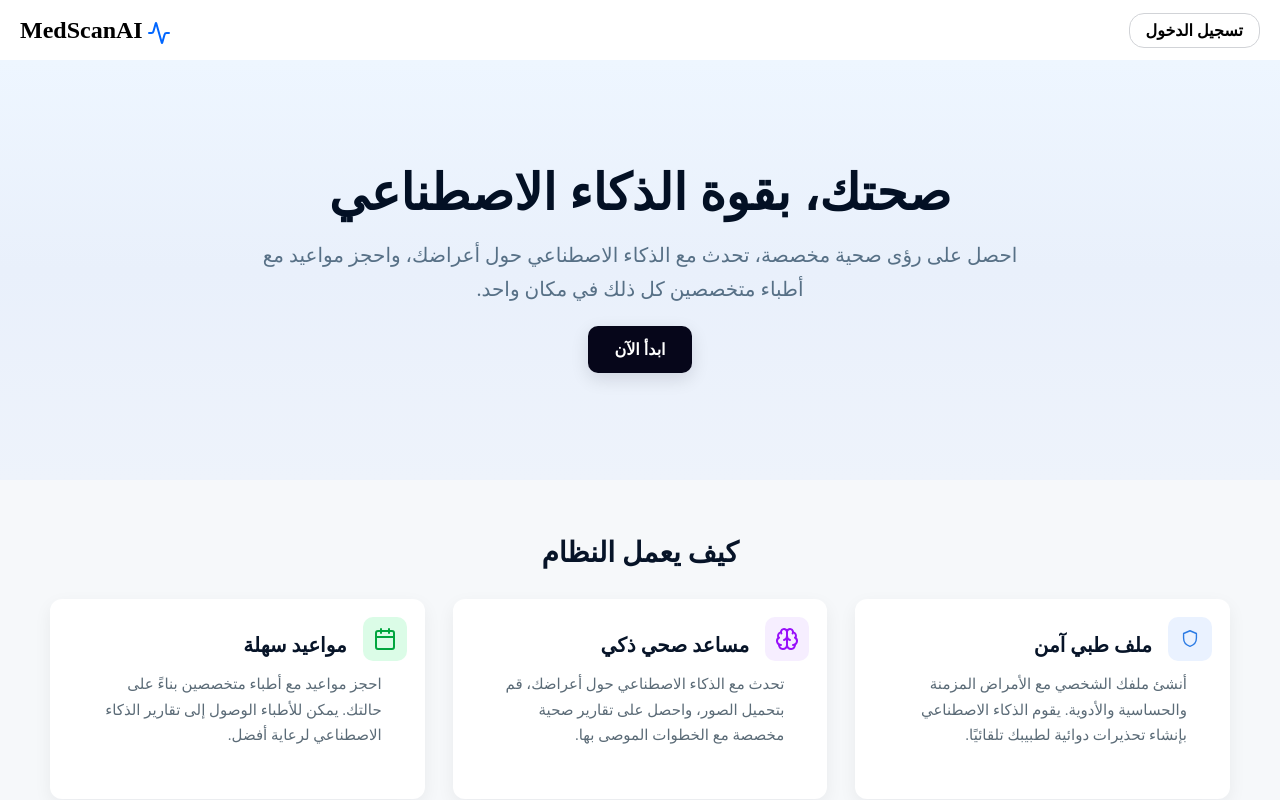
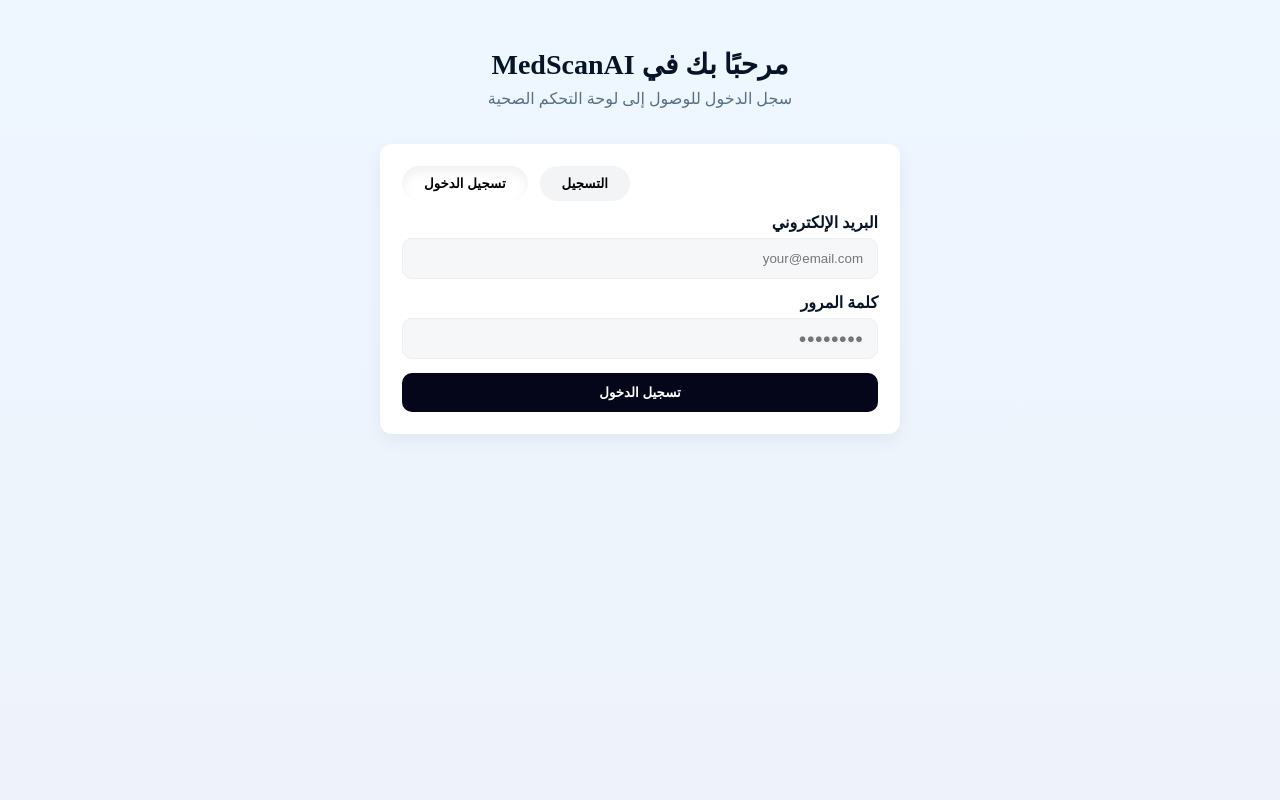
Before and after one commit to mazenabdelgawad700/MedScanAIFrontEnd, a React (Vite) app in the folder medscanai/: page /auth in a window 1280 px wide. Shown: the top 800 px of the page. Built offline with nearby package versions, Linux system fonts and the light colour scheme.

Commit message:
build auth pages, and edit some urls

```diff
--- a/medscanai/src/App.jsx
+++ b/medscanai/src/App.jsx
@@ -1,9 +1,14 @@
+import { Routes, Route } from "react-router-dom";
 import Home from "./pages/Home/Home";
+import Auth from "./pages/Auth/Auth";
 
 function App() {
   return (
     <main>
-      <Home />
+      <Routes>
+        <Route path="/" element={<Home />} />
+        <Route path="/auth" element={<Auth />} />
+      </Routes>
     </main>
   );
 }
--- a/medscanai/src/components/AreYouReady/AreYouReady.jsx
+++ b/medscanai/src/components/AreYouReady/AreYouReady.jsx
@@ -10,7 +10,7 @@
         <p className="are-sub">
           انضم إلى آلاف المرضى الذين يستخدمون MedScanAI بالفعل
         </p>
-        <NavLink to="/signup" className="are-cta" aria-label="إنشاء حساب">
+        <NavLink to="/auth" className="are-cta" aria-label="إنشاء حساب">
           إنشاء حساب
         </NavLink>
       </div>
--- a/medscanai/src/components/Hero/Hero.jsx
+++ b/medscanai/src/components/Hero/Hero.jsx
@@ -11,7 +11,7 @@
           مواعيد مع أطباء متخصصين كل ذلك في مكان واحد.
         </p>
         <div className="hero-cta">
-          <NavLink className="cta-button" to="/login">
+          <NavLink className="cta-button" to="/auth">
             ابدأ الآن
           </NavLink>
         </div>
--- a/medscanai/src/components/Navbar/Navbar.css
+++ b/medscanai/src/components/Navbar/Navbar.css
@@ -45,6 +45,22 @@
   background-color: #d1d3d7;
 }
 
+.login-button button {
+  background: none;
+  border: 1px solid #d1d3d7;
+  border-radius: 15px;
+  font-size: 16px;
+  cursor: pointer;
+  color: #000;
+  font-weight: 700;
+  padding: 8px 16px;
+  transition: 0.2s;
+}
+
+.login-button button:hover {
+  background-color: #d1d3d7;
+}
+
 .navbar-container {
   direction: rtl;
 }
--- a/medscanai/src/components/Navbar/Navbar.jsx
+++ b/medscanai/src/components/Navbar/Navbar.jsx
@@ -1,13 +1,45 @@
-import { NavLink } from "react-router-dom";
+import React, { useEffect, useState } from "react";
+import { NavLink, useNavigate } from "react-router-dom";
 import "./Navbar.css";
 
 const Navbar = () => {
+  const navigate = useNavigate();
+  const [isLogged, setIsLogged] = useState(false);
+
+  useEffect(() => {
+    const check = () => setIsLogged(Boolean(localStorage.getItem("token")));
+    check();
+    const onStorage = () => check();
+    window.addEventListener("storage", onStorage);
+    return () => window.removeEventListener("storage", onStorage);
+  }, []);
+
+  const handleSignOut = () => {
+    try {
+      localStorage.removeItem("token");
+    } catch (err) {
+      void err;
+      console.warn(err);
+    }
+    setIsLogged(false);
+    navigate("/");
+  };
+
   return (
     <nav className="navbar">
       <div className="navbar-container">
-        <div className="login-button">
-          <NavLink to="/login">تسجيل الدخول</NavLink>
-        </div>
+        {!isLogged ? (
+          <div className="login-button">
+            <NavLink to="/auth">تسجيل الدخول</NavLink>
+          </div>
+        ) : (
+          <div className="login-button">
+            <button onClick={handleSignOut} aria-label="تسجيل الخروج">
+              تسجيل الخروج
+            </button>
+          </div>
+        )}
+
         <div className="logo">
           <span className="logo-icon">
             <svg
--- /dev/null
+++ b/medscanai/src/pages/Auth/Auth.css
@@ -0,0 +1,126 @@
+.auth-page {
+  min-height: 100vh;
+  display: flex;
+  flex-direction: column;
+  align-items: center;
+  background: linear-gradient(180deg, #eef6ff 0%, #eef3fb 100%);
+  direction: rtl;
+  padding: 48px 12px;
+}
+
+.auth-top {
+  text-align: center;
+  margin-bottom: 18px;
+}
+
+.logo-badge {
+  width: 56px;
+  height: 56px;
+  border-radius: 12px;
+  background: #1673ff;
+  color: white;
+  display: inline-flex;
+  align-items: center;
+  justify-content: center;
+  font-size: 28px;
+  margin-bottom: 12px;
+}
+
+.auth-title {
+  margin: 0;
+  font-size: 28px;
+  color: #071428;
+}
+
+.auth-sub {
+  margin: 8px 0 0 0;
+  color: #577086;
+}
+
+.auth-card {
+  width: 100%;
+  max-width: 520px;
+  background: #fff;
+  border-radius: 12px;
+  padding: 22px;
+  box-shadow: 0 6px 18px rgba(6, 6, 26, 0.06);
+  margin-top: 18px;
+}
+
+.auth-card-head {
+  display: flex;
+  gap: 12px;
+  justify-content: flex-end;
+  margin-bottom: 12px;
+}
+
+.tab {
+  background: #f3f4f6;
+  border: none;
+  padding: 10px 22px;
+  border-radius: 22px;
+  cursor: pointer;
+  font-weight: 600;
+}
+
+.tab.active {
+  background: #fff;
+  box-shadow: 0 6px 12px rgba(6, 6, 26, 0.06) inset;
+}
+
+.auth-form {
+  display: flex;
+  flex-direction: column;
+  gap: 14px;
+}
+
+.field .label {
+  margin-bottom: 6px;
+  font-weight: 600;
+  color: #071428;
+}
+
+.field input {
+  width: 100%;
+  padding: 12px 14px;
+  border-radius: 10px;
+  border: 1px solid #eee;
+  background: #f6f7f8;
+}
+
+.field select {
+  width: 100%;
+  padding: 12px 14px;
+  border-radius: 10px;
+  border: 1px solid #eee;
+  background: #f6f7f8;
+}
+
+.auth-message {
+  color: #0b63ff;
+  background: rgba(11, 99, 255, 0.06);
+  padding: 10px 12px;
+  border-radius: 8px;
+}
+
+.submit-btn {
+  background: #06061a;
+  color: #fff;
+  padding: 12px 18px;
+  border-radius: 10px;
+  border: none;
+  font-weight: 700;
+  cursor: pointer;
+}
+
+@media (max-width:520px) {
+  .auth-card {
+    padding: 16px;
+  }
+
+  .logo-badge {
+    width: 48px;
+    height: 48px;
+    font-size: 24px;
+  }
+}
--- /dev/null
+++ b/medscanai/src/pages/Auth/Auth.jsx
@@ -0,0 +1,205 @@
+import React, { useState, useEffect } from "react";
+import { useNavigate } from "react-router-dom";
+import "./Auth.css";
+
+const API_BASE = "https://localhost:7196/api/authentication";
+
+const Auth = () => {
+  const [mode, setMode] = useState("login"); // 'login' or 'register'
+  const [form, setForm] = useState({
+    fullName: "",
+    email: "",
+    password: "",
+    gender: "",
+    phone: "",
+    dob: "",
+  });
+  const [loading, setLoading] = useState(false);
+  const [message, setMessage] = useState(null);
+  const navigate = useNavigate();
+
+  // If a token exists the user is already authenticated — redirect away from auth page
+  useEffect(() => {
+    try {
+      const token = localStorage.getItem("token");
+      if (token) navigate("/");
+    } catch {
+      // ignore storage errors
+    }
+  }, [navigate]);
+
+  const switchTo = (m) => {
+    setMessage(null);
+    setMode(m);
+  };
+
+  const onChange = (e) => {
+    const { name, value } = e.target;
+    setForm((s) => ({ ...s, [name]: value }));
+  };
+
+  const handleSubmit = async (e) => {
+    e.preventDefault();
+    setMessage(null);
+    setLoading(true);
+
+    try {
+      if (mode === "login") {
+        const res = await fetch(`${API_BASE}/Login`, {
+          method: "POST",
+          headers: { "Content-Type": "application/json" },
+          body: JSON.stringify({ email: form.email, password: form.password }),
+        });
+        const data = await res.json();
+        setMessage(data.message || "" + (data.errors || []).join(", "));
+        if (data && data.succeeded && data.data) {
+          // store token
+          localStorage.setItem("token", data.data);
+          // optionally navigate to home or dashboard
+          navigate("/");
+        }
+      } else {
+        // register patient (include gender, phone number, date of birth)
+        const payload = {
+          fullName: form.fullName,
+          email: form.email,
+          password: form.password,
+          gender: form.gender,
+          phoneNumber: form.phone,
+          dateOfBirth: form.dob,
+        };
+        const res = await fetch(`${API_BASE}/RegisterPatient`, {
+          method: "POST",
+          headers: { "Content-Type": "application/json" },
+          body: JSON.stringify(payload),
+        });
+        const data = await res.json();
+        setMessage(data.message || "");
+        if (data && data.succeeded && data.data) {
+          localStorage.setItem("token", data.data);
+          // navigate("/");
+          setMode("login");
+        }
+      }
+    } catch (err) {
+      console.error(err);
+      setMessage("حدث خطأ أثناء الاتصال بالخادم. حاول مرة أخرى.");
+    } finally {
+      setLoading(false);
+    }
+  };
+
+  return (
+    <div className="auth-page">
+      <div className="auth-top">
+        <h1 className="auth-title">مرحبًا بك في MedScanAI</h1>
+        <p className="auth-sub">سجل الدخول للوصول إلى لوحة التحكم الصحية</p>
+      </div>
+
+      <div className="auth-card">
+        <div className="auth-card-head">
+          <button
+            className={`tab ${mode === "register" ? "active" : ""}`}
+            onClick={() => switchTo("register")}
+            aria-pressed={mode === "register"}
+          >
+            التسجيل
+          </button>
+          <button
+            className={`tab ${mode === "login" ? "active" : ""}`}
+            onClick={() => switchTo("login")}
+            aria-pressed={mode === "login"}
+          >
+            تسجيل الدخول
+          </button>
+        </div>
+
+        <form className="auth-form" onSubmit={handleSubmit}>
+          {mode === "register" && (
+            <>
+              <label className="field">
+                <div className="label">الاسم الكامل</div>
+                <input
+                  name="fullName"
+                  value={form.fullName}
+                  onChange={onChange}
+                  placeholder="محمد أحمد"
+                  required
+                />
+              </label>
+
+              <label className="field">
+                <div className="label">الجنس</div>
+                <select
+                  name="gender"
+                  value={form.gender}
+                  onChange={onChange}
+                  required
+                >
+                  <option value="">اختر</option>
+                  <option value="Male">ذكر</option>
+                  <option value="Female">أنثى</option>
+                </select>
+              </label>
+
+              <label className="field">
+                <div className="label">رقم الهاتف</div>
+                <input
+                  name="phone"
+                  value={form.phone}
+                  onChange={onChange}
+                  placeholder="05xxxxxxxx"
+                  type="tel"
+                  required
+                />
+              </label>
+
+              <label className="field">
+                <div className="label">تاريخ الميلاد</div>
+                <input
+                  name="dob"
+                  value={form.dob}
+                  onChange={onChange}
+                  type="date"
+                  required
+                />
+              </label>
+            </>
+          )}
+
+          <label className="field">
+            <div className="label">البريد الإلكتروني</div>
+            <input
+              name="email"
+              value={form.email}
+              onChange={onChange}
+              placeholder="your@email.com"
+              type="email"
+              required
+            />
+          </label>
+
+          <label className="field">
+            <div className="label">كلمة المرور</div>
+            <input
+              name="password"
+              value={form.password}
+              onChange={onChange}
+              placeholder="●●●●●●●●"
+              type="password"
+              required
+            />
+          </label>
+
+          {message && <div className="auth-message">{message}</div>}
+
+          <button className="submit-btn" type="submit" disabled={loading}>
+            {loading ? "..." : mode === "login" ? "تسجيل الدخول" : "إنشاء حساب"}
+          </button>
+        </form>
+      </div>
+    </div>
+  );
+};
+
+export default Auth;
```
